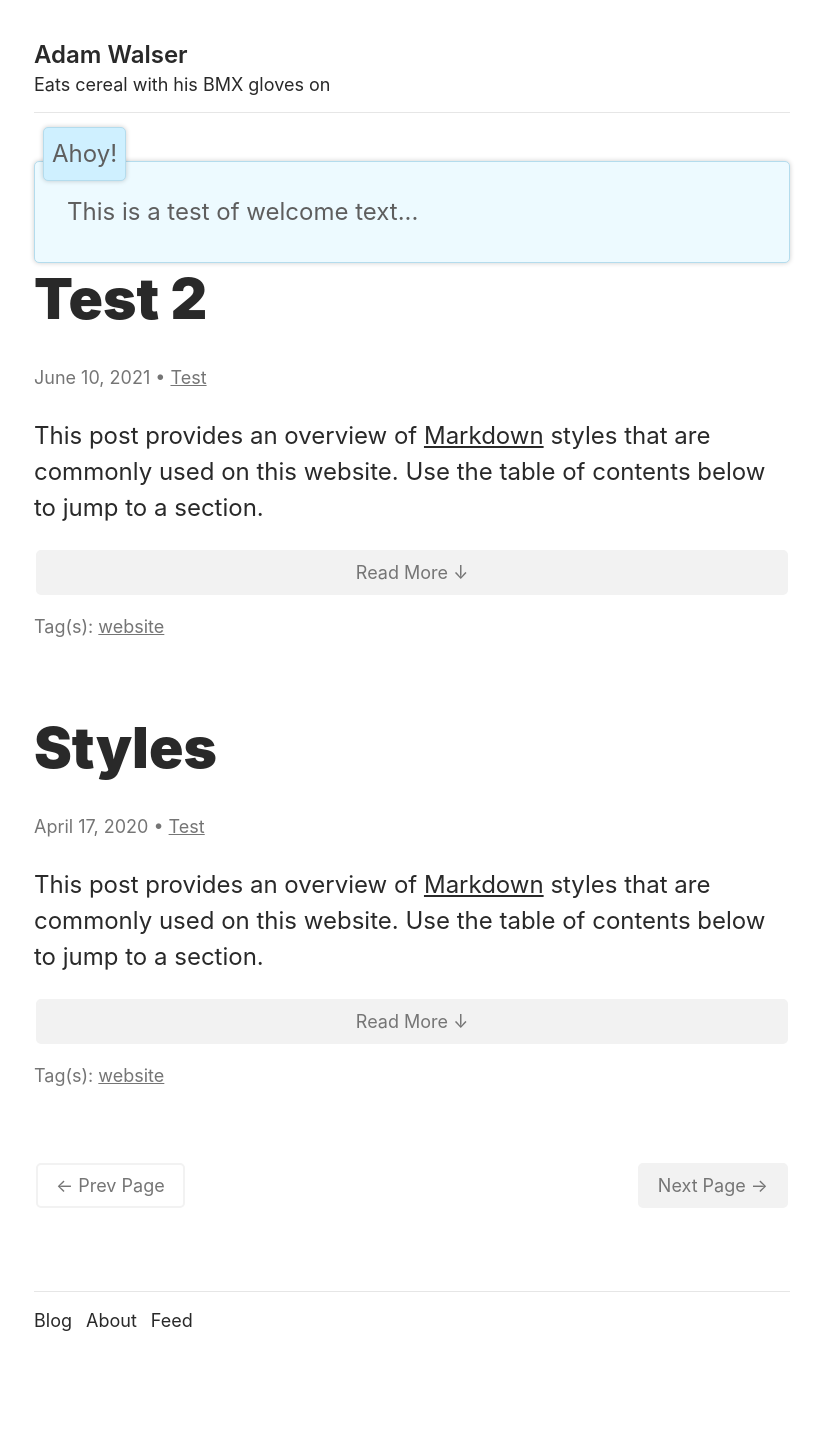
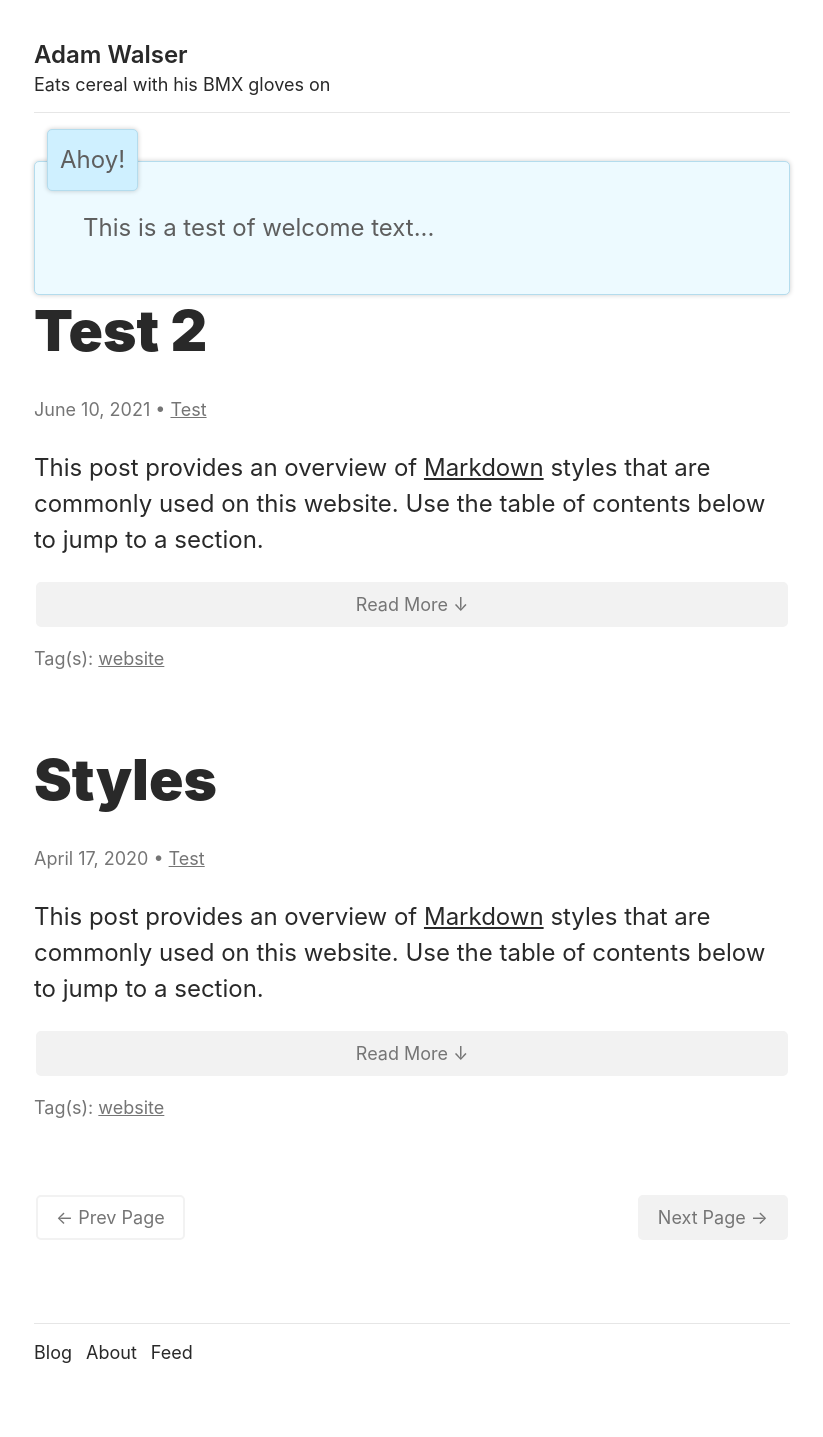
Before and after one commit to ajpwalser/ajpwalser.github.io, a Jekyll site: the page built from index.html, in a window 1280 px wide. Shown: the whole page, without its empty margins (228-1051 px from the left). Built offline with Jekyll 4.4.1, drawn with Linux system fonts in a browser that asks for light colours; some web fonts are replaced; the list of posts is cut into pages by our own code; before the commit the page ends 1405 px from its top, so only the background shows below that.

Commit message:
Update style.css

```diff
--- a/css/style.css
+++ b/css/style.css
@@ -30,7 +30,7 @@ hr {
 .welcome{
   position: relative;
   font-size: 100%;
-  padding: 2rem;
+  padding: 2em;
   background: #edfaff;
   border: solid 1px #b4dced;
   border-radius: 5px;
@@ -42,10 +42,10 @@ hr {
   content:'Ahoy!';
   position: absolute;
   transform: translate(0,-100%);
-  top: 1.2rem;
-  left: .5rem;
+  top: 1.2em;
+  left: .5em;
   border: solid 1px #b4dced;
-  padding: .5rem;
+  padding: .5em;
   border-radius: 5px;
   background: #cff0ff;
   color: #5e5e5e;
```
